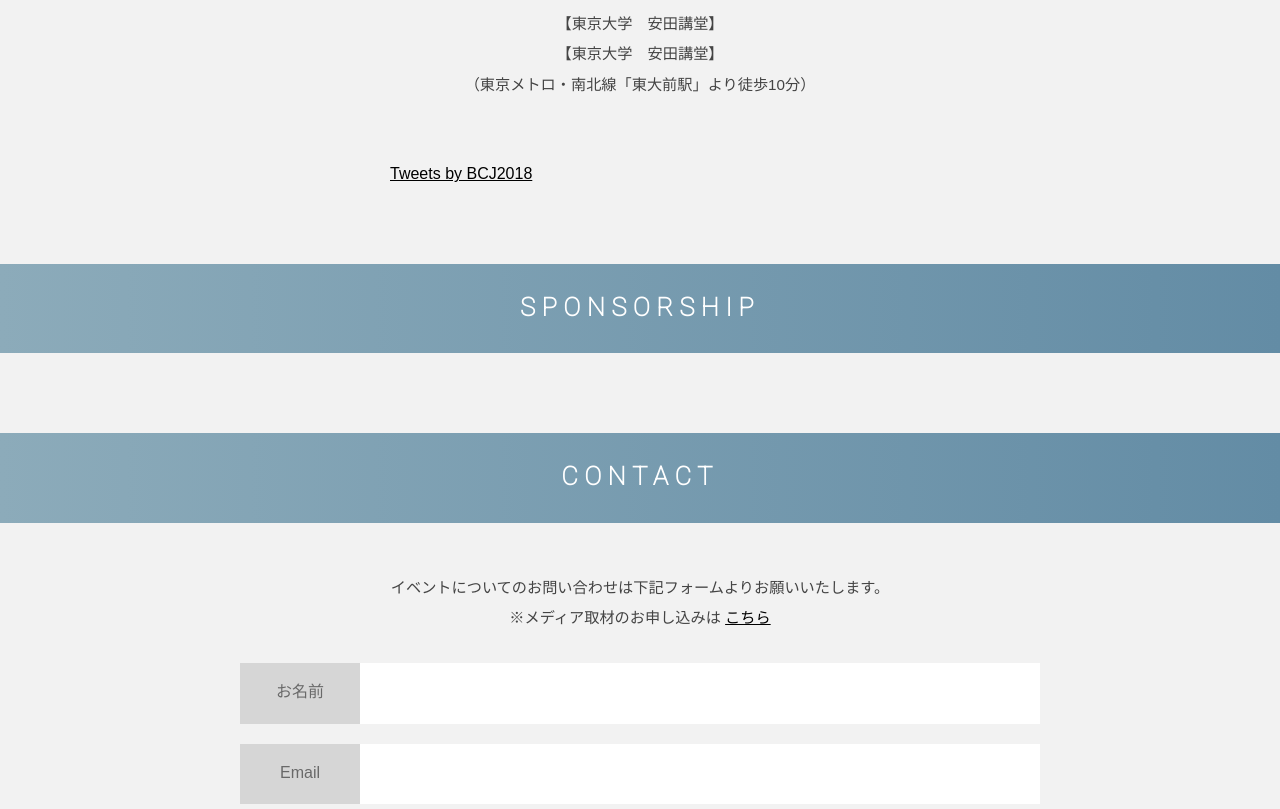
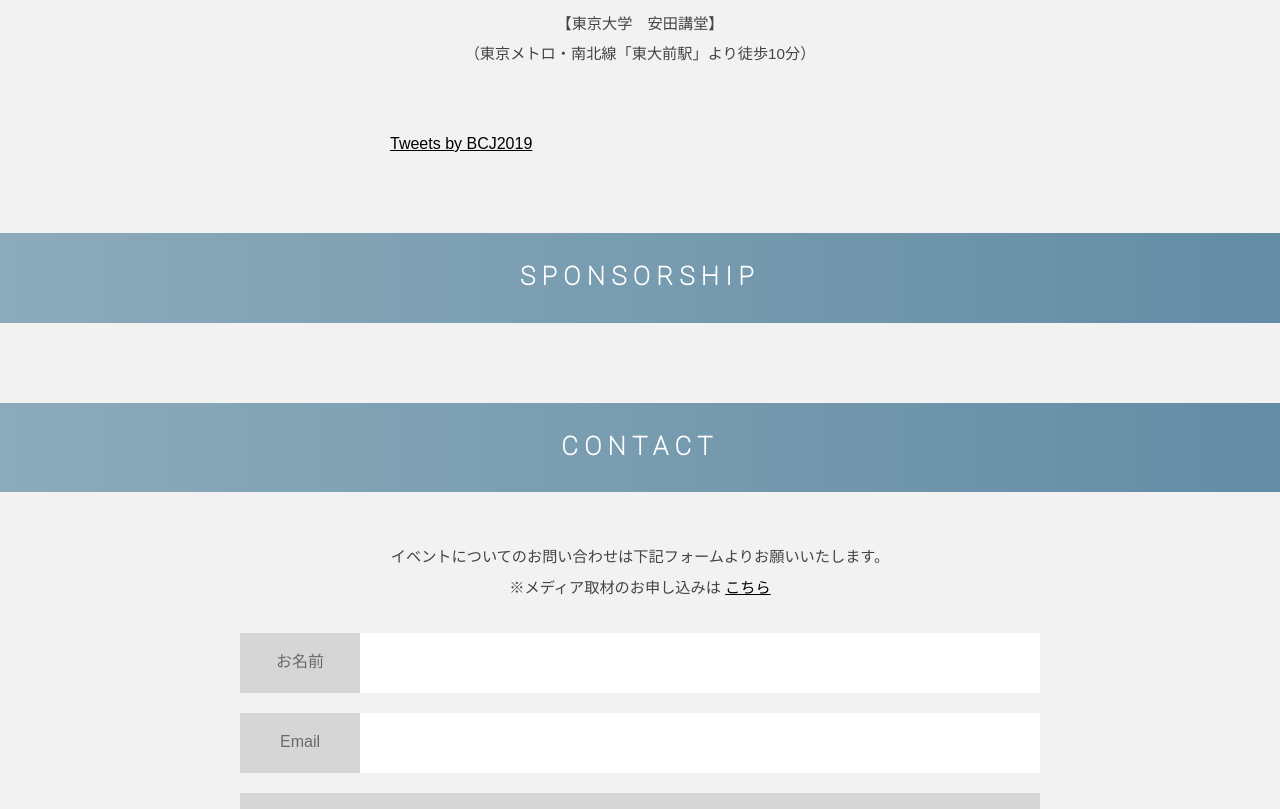
Before and after one commit to blockchainjam/blockchainjam.github.io, a plain HTML site: page index.html in a window 1280 px wide. Shown: the part 6180-6989 px from the top of the page. Drawn offline with nearby package versions, Linux system fonts and the light colour scheme.

Commit message:
[update]twitter

```diff
--- a/index.html
+++ b/index.html
@@ -554,12 +554,11 @@
       <iframe src="https://www.google.com/maps/embed?pb=!1m18!1m12!1m3!1d3239.5205082537577!2d139.76003511525968!3d35.713415380186795!2m3!1f0!2f0!3f0!3m2!1i1024!2i768!4f13.1!3m3!1m2!1s0x60188c3023ec7e43%3A0xcd5e9b385251e5a0!2z5a6J55Sw6Kyb5aCCICjmnbHkuqzlpKflrablpKforJvloIIp!5e0!3m2!1sja!2sjp!4v1559113573452!5m2!1sja!2sjp" width="600" height="450" frameborder="0" style="border:0" allowfullscreen></iframe>
       <p>
         【東京大学　安田講堂】
-        <br />【東京大学　安田講堂】
         <br />（東京メトロ・南北線「東大前駅」より徒歩10分）
       </p>
       <div class="twitter-timeline-container">
-        <a class="twitter-timeline" data-height="600" href="https://twitter.com/BCJ2018?ref_src=twsrc%5Etfw">Tweets by
-          BCJ2018</a>
+        <a class="twitter-timeline" data-height="600" href="https://twitter.com/BCJ2019?ref_src=twsrc%5Etfw">Tweets by
+          BCJ2019</a>
         <script async src="https://platform.twitter.com/widgets.js" charset="utf-8"></script>
       </div>
     </div>
```
